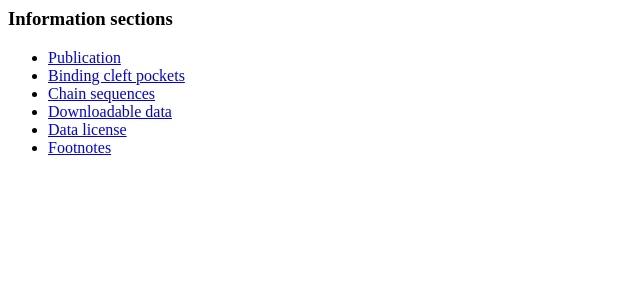
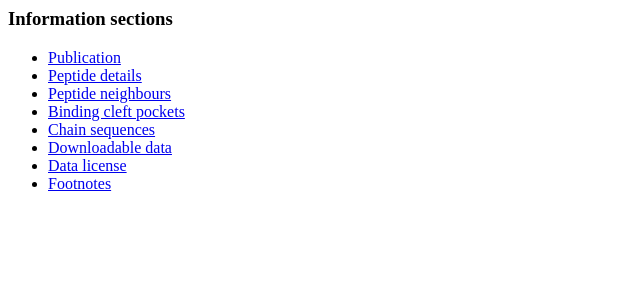
Before and after one commit to histofyi/www-v2, a Python web app: template templates/structure/internal_nav.html in a window 1280 px wide. Shown: the top 300 px of the page, without its empty margins (0-640 px from the left). Run offline with Jinja, Linux system fonts and the light colour scheme; the template is opened without the code that fills it: most values are stand-ins (such as "Sample title", 1, 10 or a date in 2020).

Commit message:
Added a rule to remove internal navigation for peptide display blocks if there is no peptide in the structure

```diff
--- a/templates/structure/internal_nav.html
+++ b/templates/structure/internal_nav.html
@@ -1,9 +1,9 @@
 <h3 class="heading-small">Information sections</h3>
 <ul>
     <li><a href="#publication">Publication</a></li>
-    {% if structure.peptide %}
-    <li><a href="#peptide_details">Peptide details</a></li>
-    <li><a href="#peptide_neighbours">Peptide neighbours</a></li>
+    {% if structure.peptide_sequence %}
+        <li><a href="#peptide_details">Peptide details</a></li>
+        <li><a href="#peptide_neighbours">Peptide neighbours</a></li>
     {% endif %}
     <li><a href="#binding_cleft_pockets">Binding cleft pockets</a></li>
     <li><a href="#chain_sequences">Chain sequences</a></li>
```
